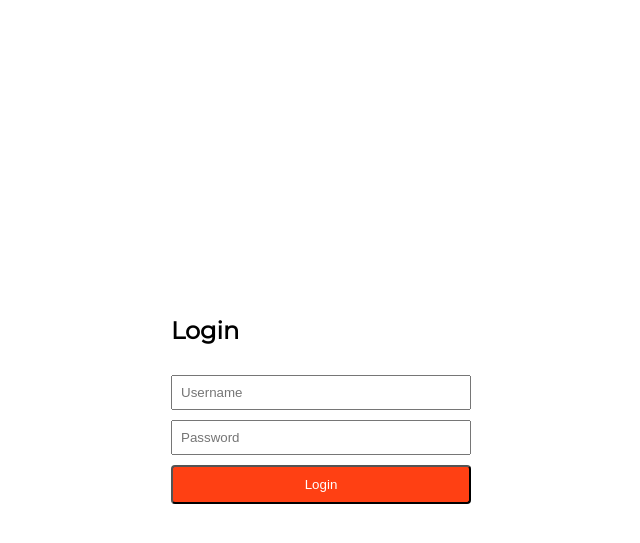
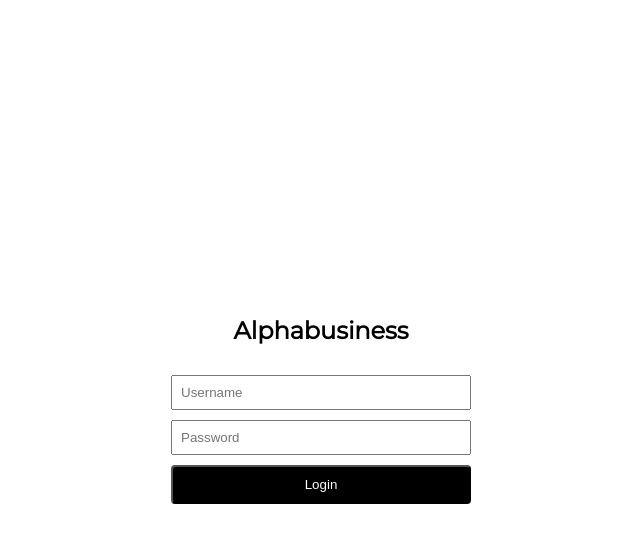
Before and after one commit to i1kom/CreatioAuthCodeDemo, a Flask app: page /login in a window 1280 px wide. Shown: the top 543 px of the page, without its empty margins (319-959 px from the left). Run offline with Flask 3, Linux system fonts and the light colour scheme.

Commit message:
Changed OData request and fixed login page styles

```diff
--- a/app.py
+++ b/app.py
@@ -213,7 +213,7 @@ def fetch_user_and_activities():
             user = None
     try:
         aresp = creatio_get(
-            f"{config['CreatioBaseUrl']}/0/odata/Activity?$top=50",
+            f"{config['CreatioBaseUrl']}/0/odata/Activity",
 
             headers=headers
         )
--- a/static/css/style.css
+++ b/static/css/style.css
@@ -212,3 +212,13 @@ body {
   margin-right: 5px;
   vertical-align: middle;
 }
+
+.form-title {
+  display: flex;
+  flex-direction: row;
+  justify-content: center;
+}
+
+.login-btn {
+  background-color: #000;
+}
--- a/templates/login.html
+++ b/templates/login.html
@@ -6,11 +6,11 @@
 </head>
 <body class="center-content" style="height:100vh;">
     <form method="post" class="login-box">
-        <h2>Login</h2>
+        <h2 class="form-title">Alphabusiness</h2>
         {% if error %}<p class="error">{{ error }}</p>{% endif %}
         <input type="text" name="username" placeholder="Username" required>
         <input type="password" name="password" placeholder="Password" required>
-        <button type="submit" class="btn">Login</button>
+        <button type="submit" class="btn login-btn">Login</button>
     </form>
 </body>
 </html>
```
